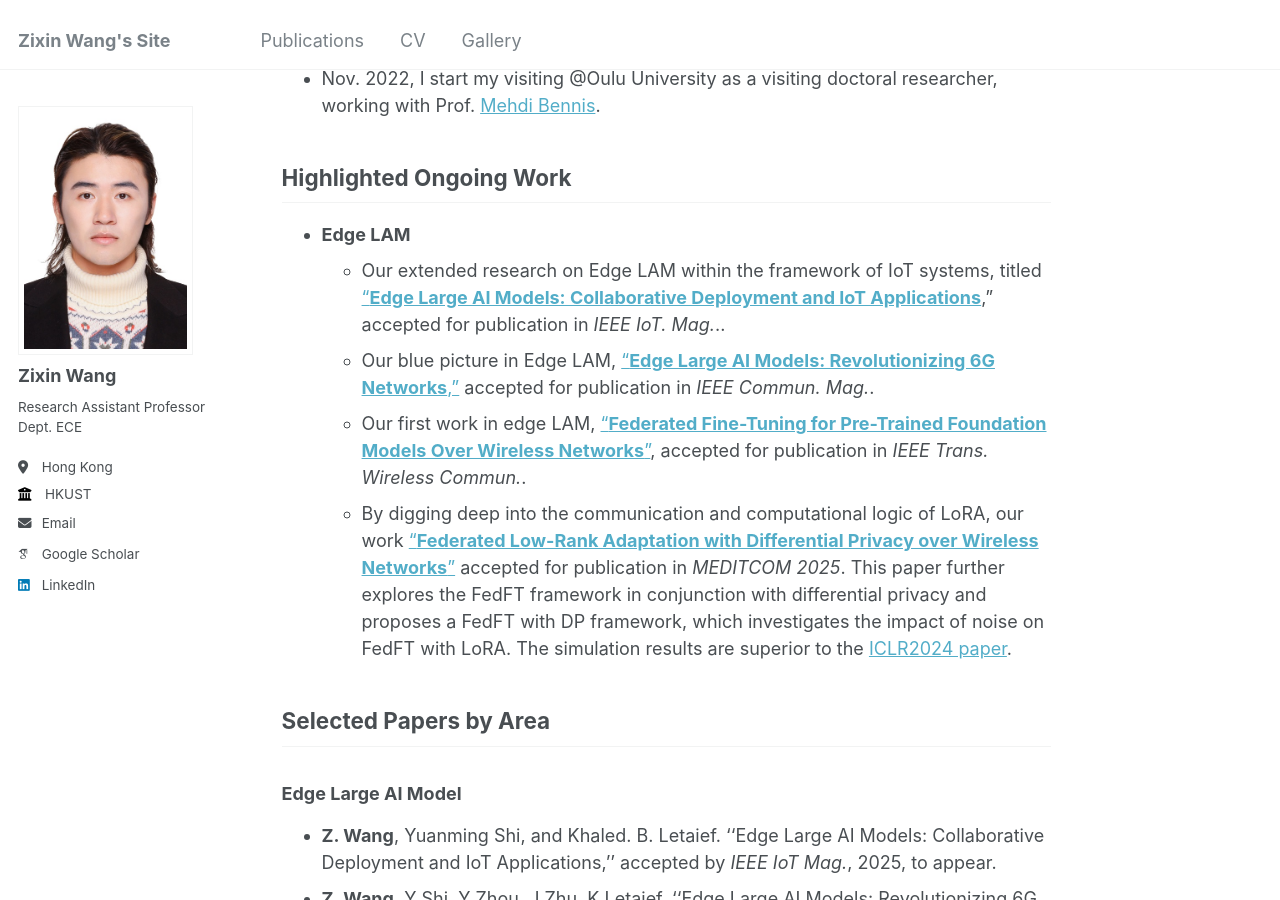
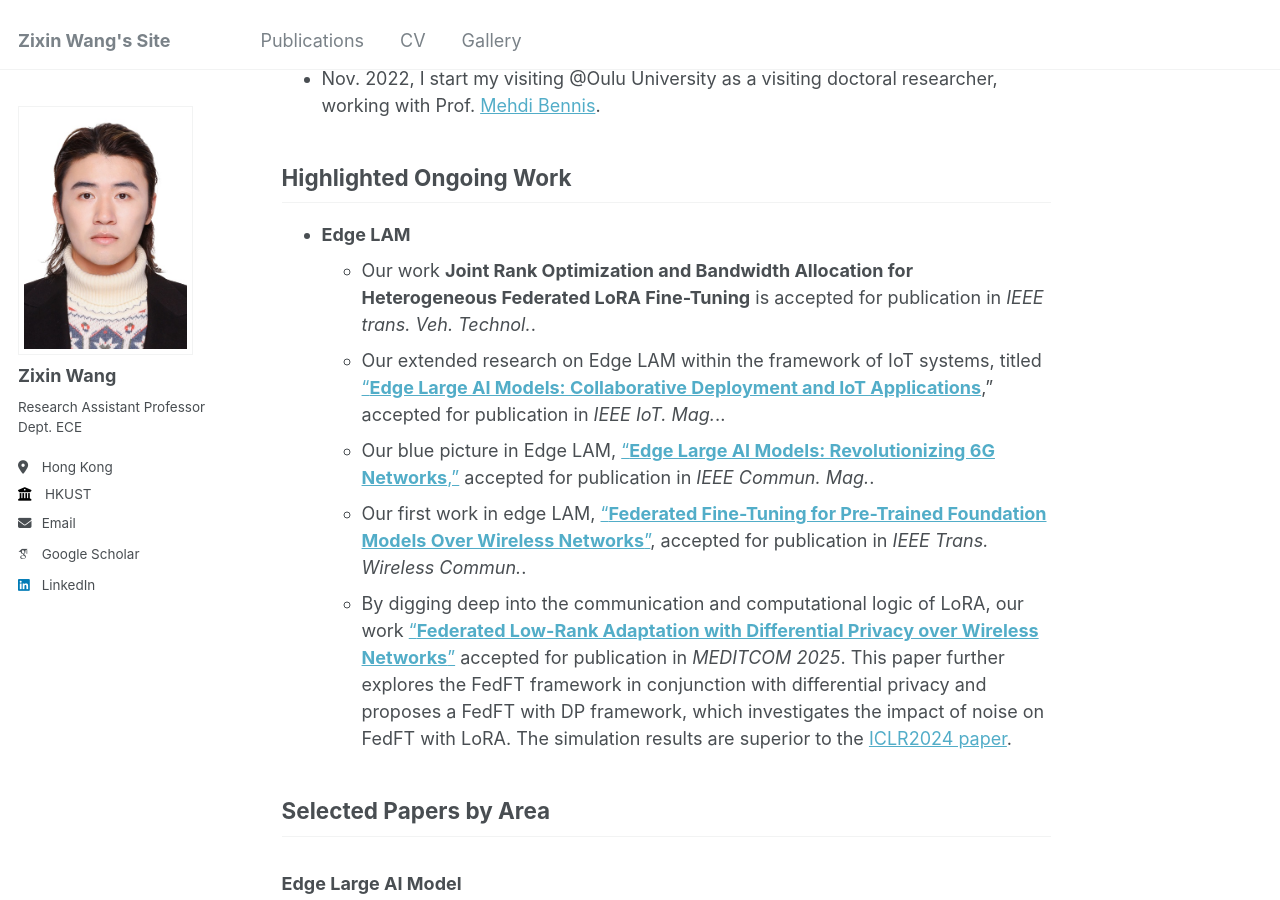
Before and after one commit to eewangzx/eewangzx.github.io, a Jekyll site: the page built from _pages/about.md, in a window 1280 px wide and 900 px high, scrolled down 1294 px. Built offline with Jekyll 4.4.1, drawn with Linux system fonts in a browser that asks for light colours; some web fonts are replaced.

Commit message:
添加已接受的论文“联合秩优化和带宽分配用于异构联邦LoRA微调”的信息

```diff
--- a/_pages/about.md
+++ b/_pages/about.md
@@ -34,6 +34,7 @@ My research areas include `edge intelligence`, `edge large AI model`, `federated
 ## Highlighted Ongoing Work
 
 - **Edge LAM**
+  - Our work **Joint Rank Optimization and Bandwidth Allocation for Heterogeneous Federated LoRA Fine-Tuning** is accepted for publication in *IEEE trans. Veh. Technol.*.
   - Our extended research on Edge LAM within the framework of IoT systems, titled ["**Edge Large AI Models: Collaborative Deployment and IoT Applications**](https://arxiv.org/abs/2505.03139)," accepted for publication in *IEEE IoT. Mag.*..
   - Our blue picture in Edge LAM, ["**Edge Large AI Models: Revolutionizing 6G Networks**,"](https://arxiv.org/abs/2505.00321) accepted for publication in *IEEE Commun. Mag.*.
   - Our first work in edge LAM, ["**Federated Fine-Tuning for Pre-Trained Foundation Models Over Wireless Networks**"](https://ieeexplore.ieee.org/abstract/document/10855336), accepted for publication in *IEEE Trans. Wireless Commun.*.
```
